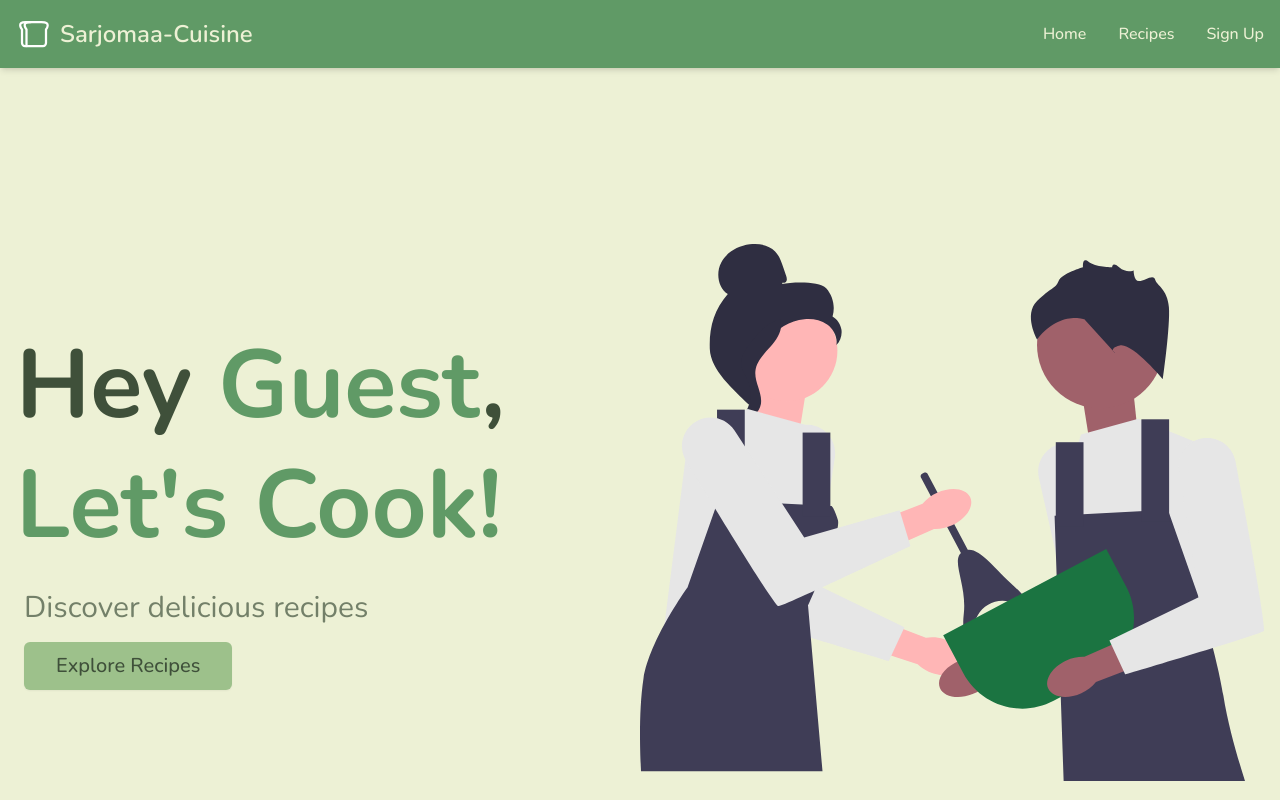
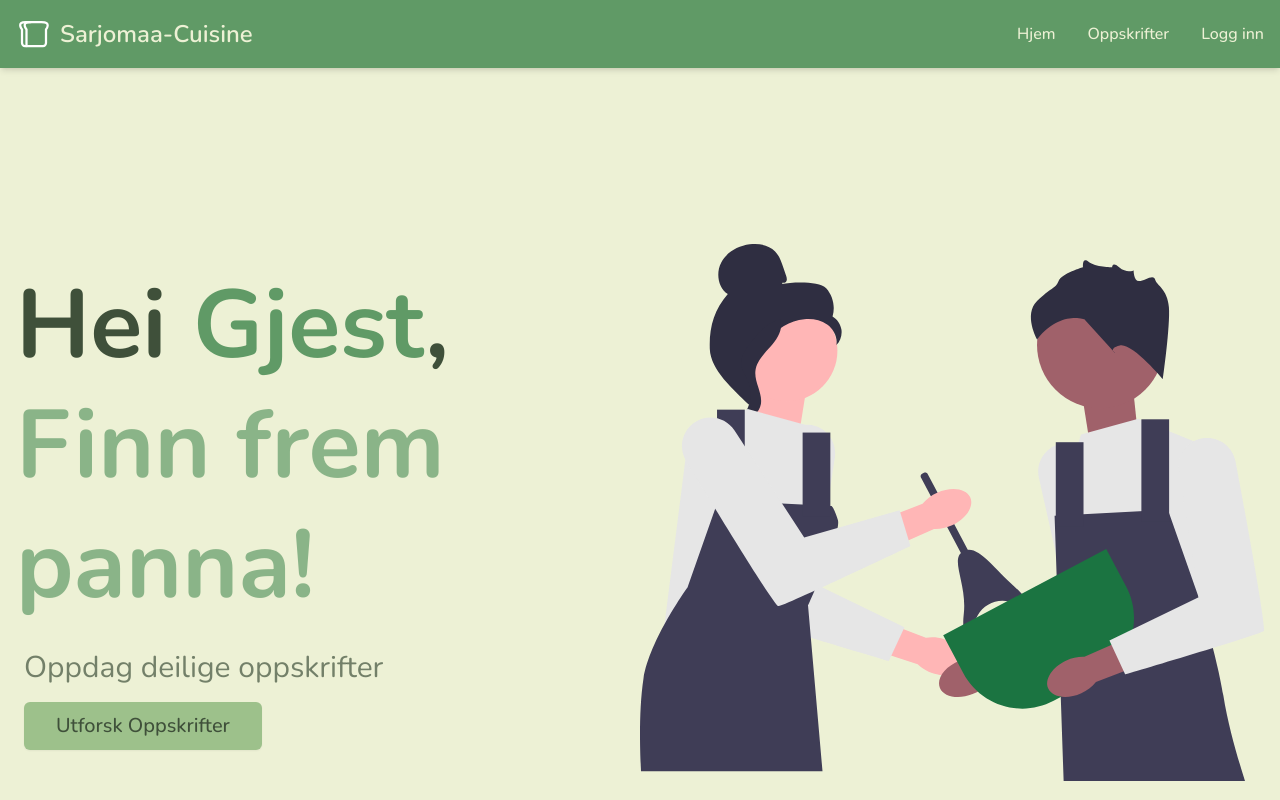
Before and after one commit to Dasar0410/sarjomaa-cuisine-frontend, a React (Vite) app: page / in a window 1280 px wide. Shown: the top 800 px of the page. Built offline with nearby package versions, Linux system fonts and the light colour scheme; no server answers; the database is empty.

Commit message:
changed all displayed text to norwegian

```diff
--- a/src/components/FilterSearch.tsx
+++ b/src/components/FilterSearch.tsx
@@ -9,11 +9,11 @@ function FilterSearch() {
 
     return (
         <div className='flex items-center justify-center min-h-40 flex-col'>
-        <p className='text-4xl'>Search Your Favorite Recipes</p>
+        <p className='text-4xl'>Søk etter oppskrifter</p>
         <input className='mt-4 ' type="text"
         value={search}
         onChange={handleSearch}
-        placeholder="Search..."
+        placeholder="Søk..."
         />
         </div>
     );
--- a/src/components/IngredientsCard.tsx
+++ b/src/components/IngredientsCard.tsx
@@ -4,11 +4,11 @@ import {Recipe} from '../types/recipe'
 function IngredientsCard({recipe}: {recipe: Recipe}) {
     return (
         <div className='card h-fit p-10 mb-8 shadow-lg rounded-xl bg-white'>
-            <h3 className='text-2xl font-semibold mb-4'>Ingredients</h3>
+            <h3 className='text-2xl font-semibold mb-4'>Ingredienser</h3>
             <ul className='space-y-2 capitalize'>
                 {recipe.ingredients.map((ingredient, index) => (
                     //<li key={index}>{ingredient.name} - {ingredient.amount} {ingredient.unit}</li> might go back to this
-                    <div>
+                    <div key={index} className='flex items-center gap-2'>
                     <input className='' type="checkbox"  name={ingredient.name} value={ingredient.amount}></input>
                     <label key={index}> {ingredient.name} - {ingredient.amount} <span className='normal-case'>{ingredient.unit}</span></label>
                     </div>
--- a/src/components/LandingPage.tsx
+++ b/src/components/LandingPage.tsx
@@ -5,7 +5,7 @@ import landingImage from '../assets/undraw_cooking_j2pu.svg';
 function LandingPage() {
 
     const {session} = UserAuth()
-    const name = session?.user?.user_metadata?.display_name || "Guest"
+    const name = session?.user?.user_metadata?.display_name || "Gjest"
   return (
     <section className= "min-h-screen text-white flex-left bg-brand-background cursor-default  ">
         <div className="max-w-7xl mx-auto px-4 pt-44 flex flex-col md:flex-row items-center">
@@ -13,15 +13,15 @@ function LandingPage() {
             {/* Left side: text */}
             <div className="w-1/2 space-y-6   ">
                 <h1 className="md:text-8xl text-5xl font-bold md:leading-tight leading-tight text-brand-foreground">
-                    Hey <span className="text-brand-primary">{name}</span>,
-                    <br/><span className="text-brand-primary">Let's Cook!</span>
+                    Hei <span className="text-brand-primary">{name}</span>,
+                    <br/><span className="text-brand-primary/70">Finn frem panna!</span>
                 </h1>
                 <p className="text-3xl ml-2 text-brand-foreground/70">
-                    Discover delicious recipes
+                    Oppdag deilige oppskrifter
                 </p>
                 <a href="#recipes">
                 <Button variant="secondary" size="lg" className="m-2 mt-4 text-xl px-8 py-6">
-                    Explore Recipes
+                    Utforsk Oppskrifter
                 </Button>
                 </a>
 
--- a/src/components/NavigationBar.tsx
+++ b/src/components/NavigationBar.tsx
@@ -31,25 +31,25 @@ function NavigationBar() {
         <div className="hidden w-full md:block md:w-auto text-brand" id="navbar-default">
           <ul className="font-medium flex flex-col p-4 md:p-0 mt-4 border border-border rounded-lg bg-background md:flex-row md:space-x-8 rtl:space-x-reverse md:mt-0 md:border-0 md:bg-primary dark:bg-background md:dark:bg-primary">
             <li>
-              <a href="/" className="block py-2 px-3 rounded md:bg-transparent hover:opacity-80 md:text-primary-foreground md:p-0">Home</a>
+              <a href="/" className="block py-2 px-3 rounded md:bg-transparent hover:opacity-80 md:text-primary-foreground md:p-0">Hjem</a>
             </li>
             <li>
-              <a href="/recipes" className="block py-2 px-3 rounded text-primary-foreground hover:opacity-80 md:bg-transparent md:p-0">Recipes</a>
+              <a href="/recipes" className="block py-2 px-3 rounded text-primary-foreground hover:opacity-80 md:bg-transparent md:p-0">Oppskrifter</a>
             </li>
             {isAdmin && (
             <li>
-              <a href="/add-recipe" className="block py-2 px-3 rounded text-primary-foreground hover:opacity-80 md:bg-transparent md:p-0">Add Recipe</a>
+              <a href="/add-recipe" className="block py-2 px-3 rounded text-primary-foreground hover:opacity-80 md:bg-transparent md:p-0">Legg til oppskrift</a>
             </li>
             )}
             <li>
               {session &&(
               <button
                     onClick={handleSignOut}
-                    className="block py-2 px-3 rounded text-primary-foreground hover:opacity-80 bg-transparent border-none cursor-pointer font-medium md:p-0">Sign Out</button>
+                    className="block py-2 px-3 rounded text-primary-foreground hover:opacity-80 bg-transparent border-none cursor-pointer font-medium md:p-0">Logg ut</button>
               )}
 
               {!session &&(
-               <a href="/signup" className="block py-2 px-3 rounded text-primary-foreground hover:opacity-80 md:bg-transparent md:p-0">Sign Up</a>
+               <a href="/signin" className="block py-2 px-3 rounded text-primary-foreground hover:opacity-80 md:bg-transparent md:p-0">Logg inn</a>
               )}
 
 
--- a/src/components/SigninForm.tsx
+++ b/src/components/SigninForm.tsx
@@ -68,9 +68,9 @@ export function SigninForm({ ...props }: React.ComponentProps<typeof Card>) {
   return (
     <Card {...props}>
       <CardHeader>
-        <CardTitle>Sign in to account</CardTitle>
+        <CardTitle>Logg inn på kontoen din</CardTitle>
         <CardDescription>
-          Enter your information below to sign in to your account
+          Skriv inn informasjonen din nedenfor for å logge inn på kontoen din
         </CardDescription>
       </CardHeader>
       <CardContent>
@@ -81,16 +81,16 @@ export function SigninForm({ ...props }: React.ComponentProps<typeof Card>) {
               <Input
                 id="email"
                 type="email"
-                placeholder="m@example.com"
+                placeholder="ole@nordmann.no"
                 {...form.register("email")}
               />
               {errors.email && <p className="text-sm text-red-600 mt-1">{errors.email.message}</p>}
               <FieldDescription>
-                Use the email address associated with your account.
+                Bruk e-postadressen knyttet til kontoen din.
               </FieldDescription>
             </Field>
             <Field>
-              <FieldLabel htmlFor="password">Password</FieldLabel>
+              <FieldLabel htmlFor="password">Passord</FieldLabel>
               <Input id="password" type="password" {...form.register("password")} />
                 {errors.password && <p className="text-sm text-red-600 mt-1">{errors.password.message}</p>}
             </Field>
@@ -102,10 +102,10 @@ export function SigninForm({ ...props }: React.ComponentProps<typeof Card>) {
             <FieldGroup>
               <Field>
                 <Button type="submit" disabled={loading}>
-                  {loading ? "Signing In..." : "Sign in"}
+                  {loading ? "Logger inn..." : "Logg inn"}
                 </Button>
                 <FieldDescription className="px-6 text-center">
-                  Don't have an account? <Link to="/signup" className="underline">Sign up</Link>
+                  Har du ikke en konto? <Link to="/signup" className="underline">Registrer deg</Link>
                 </FieldDescription>
               </Field>
             </FieldGroup>
--- a/src/components/TitleInstructionCard.tsx
+++ b/src/components/TitleInstructionCard.tsx
@@ -11,10 +11,10 @@ return(
         <h1 className='text-5xl mb-8 mt-8 font-bold capitalize'>{recipe.title}</h1>
         <p className='text-2xl text-gray-800 mb-8'>{recipe.description}</p>
         </div>
-        <h2 className="text-2xl font-semibold mt-8 mb-4 ml-4">Instructions</h2>
+        <h2 className="text-2xl font-semibold mt-8 mb-4 ml-4">Instruksjoner</h2>
         <div className='list-decimal ml-4 space-y-2'>
         {recipe.steps.map((step) => (
-            <ul className='list-decimal ml-4'>{step.stepNumber}: {step.instruction}</ul>
+            <ul key={step.stepNumber} className='list-decimal ml-4'>{step.stepNumber}: {step.instruction}</ul>
         ))}
             </div>
     </div>
--- a/src/components/signup-form.tsx
+++ b/src/components/signup-form.tsx
@@ -83,9 +83,9 @@ export function SignupForm({ ...props }: React.ComponentProps<typeof Card>) {
   return (
     <Card {...props}>
       <CardHeader>
-        <CardTitle>Create an account</CardTitle>
+        <CardTitle>Opprett en konto</CardTitle>
         <CardDescription>
-          Enter your information below to create your account
+          Skriv inn informasjonen din nedenfor for å opprette en konto
         </CardDescription>
       </CardHeader>
       <CardContent>
@@ -97,47 +97,47 @@ export function SignupForm({ ...props }: React.ComponentProps<typeof Card>) {
               </div>
             )}
             <Field>
-              <FieldLabel htmlFor="username">Username</FieldLabel>
+              <FieldLabel htmlFor="username">Brukernavn</FieldLabel>
               <Input id="username" type="text" placeholder="" {...form.register("username")} />
               {errors.username && <p className="text-sm text-red-600 mt-1">{errors.username.message}</p>}
             </Field>
             <Field>
-              <FieldLabel htmlFor="email">Email</FieldLabel>
+              <FieldLabel htmlFor="email">E-post</FieldLabel>
               <Input
                 id="email"
                 type="email"
-                placeholder="m@example.com"
+                placeholder="ole@nordmann.no"
                 {...form.register("email")}
               />
               {errors.email && <p className="text-sm text-red-600 mt-1">{errors.email.message}</p>}
               <FieldDescription>
-                We&apos;ll use this to contact you. We will not share your email
-                with anyone else.
+                Vi bruker denne for å kontakte deg. Vi deler ikke e-posten din
+                med noen andre.
               </FieldDescription>
             </Field>
             <Field>
-              <FieldLabel htmlFor="password">Password</FieldLabel>
+              <FieldLabel htmlFor="password">Passord</FieldLabel>
               <Input id="password" type="password" {...form.register("password")} />
                 {errors.password && <p className="text-sm text-red-600 mt-1">{errors.password.message}</p>}
               <FieldDescription>
-                Must be at least 8 characters long.
+                Må være minst 8 tegn langt.
               </FieldDescription>
             </Field>
             <Field>
               <FieldLabel htmlFor="confirm-password">
-                Confirm Password
+                Bekreft passord
               </FieldLabel>
               <Input id="confirm-password" type="password" {...form.register("confirmPassword")} />
               {errors.confirmPassword && <p className="text-sm text-red-600 mt-1">{errors.confirmPassword.message}</p>}
-              <FieldDescription>Please confirm your password.</FieldDescription>
+              <FieldDescription>Vennligst bekreft passordet ditt.</FieldDescription>
             </Field>
             <FieldGroup>
               <Field>
                 <Button type="submit" disabled={loading}>
-                  {loading ? "Creating Account..." : "Create Account"}
+                  {loading ? "Oppretter konto..." : "Opprett konto"}
                 </Button>
                 <FieldDescription className="px-6 text-center">
-                  Already have an account? <Link to="/signin" className="underline">Sign in</Link>
+                  Har du allerede en konto? <Link to="/signin" className="underline">Logg inn</Link>
                 </FieldDescription>
               </Field>
             </FieldGroup>
--- a/src/pages/AddRecipe.tsx
+++ b/src/pages/AddRecipe.tsx
@@ -123,9 +123,9 @@ function NewRecipe() {
       <input type="text" name="description" value={recipe.description} onChange={handleChange} placeholder="Description" required className="border p-2 w-full" />
       <select name="cuisine" value={recipe.cuisine} onChange={handleChange} required className="border p-2 min-w-80">
           <option value="">Select Cuisine</option>
-          <option value="italian">Italian</option>
-          <option value="indian">Indian</option>
-          <option value="other">Other</option>
+          <option value="italiensk">Italiensk</option>
+          <option value="indisk">Indisk</option>
+          <option value="annet">Annet</option>
         </select>
 
 
--- a/src/pages/Home.tsx
+++ b/src/pages/Home.tsx
@@ -28,8 +28,8 @@ function Home() {
 
             <div className='text-3xl text-center '>
             <div className='justify-center' id='recipes'>
-            <h2 className='md:text-5xl text-3xl font-bold mb-8 mt-12 text-primary '>Newest Recipes</h2>
-                <div className='md:bg-secondary md:text-secondary-foreground p-8 mb-12 card-container inline-flex center flex-wrap justify-center  rounded-3xl shadow-2xl'>
+            <h2 className='md:text-5xl text-3xl font-bold mb-8 mt-12 text-primary'>Nyeste Oppskrifter</h2>
+                <div className='md:bg-secondary md:text-secondary-foreground p-8 mb-12 card-container inline-flex center flex-wrap justify-center rounded-3xl shadow-2xl'>
 
                 {recipes.map((recipe) => (
                     <Link
--- a/src/pages/RecipePages.tsx
+++ b/src/pages/RecipePages.tsx
@@ -7,14 +7,12 @@ import IngredientsCard from '../components/IngredientsCard'
 import { getRecipeById } from '../api/api'
 function RecipePages() {
     const {id} = useParams<{ id: string}>() // recipes/:id
-    console.log(id)
     const [recipe, setRecipe] = useState<Recipe | null>(null)
 
     useEffect(() => {
             const fetchRecipeById = async () => {
                 const data = await getRecipeById(Number(id));
                 setRecipe(data);
-                console.log(data);
             }
             fetchRecipeById();
         },[id]);
```
